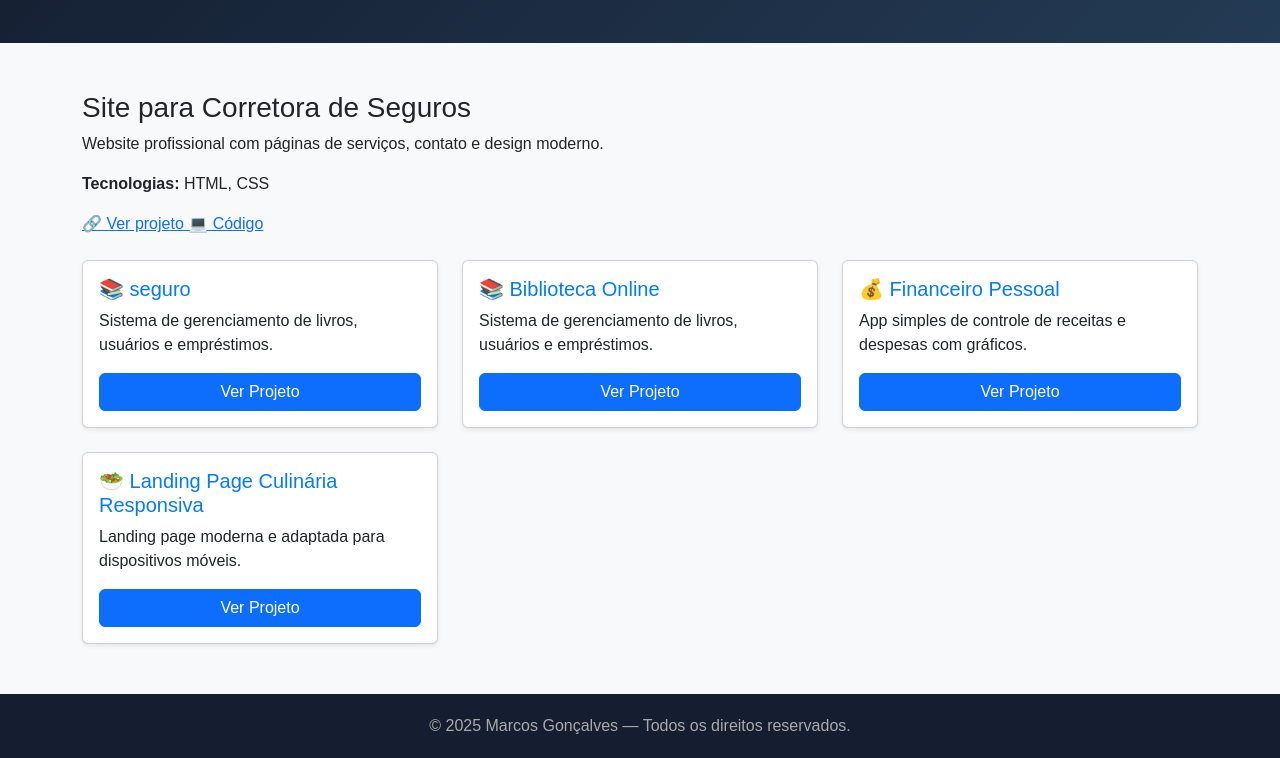
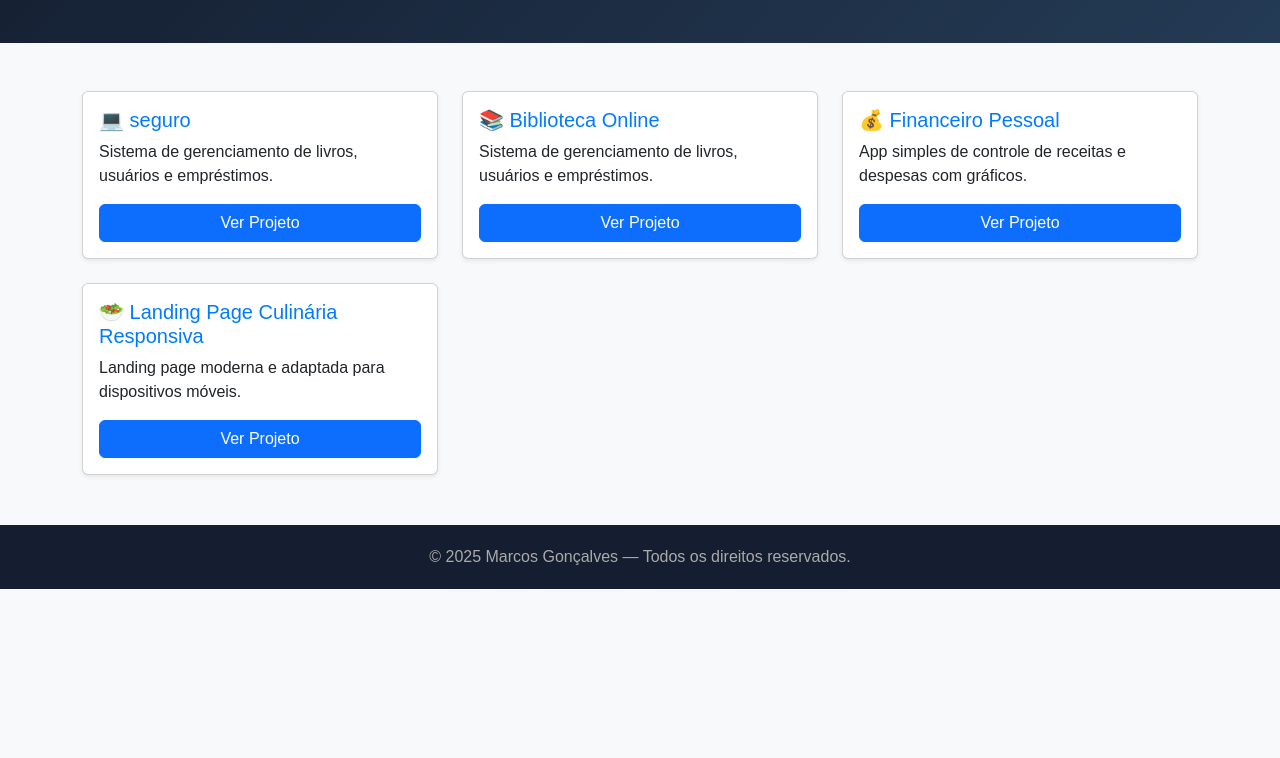
Before and after one commit to Marcossgoncalves/Marcossgoncalves, a plain HTML site: page index.html in a window 1280 px wide. Shown: the part 140-898 px from the top of the page. After the commit the page ends 800 px from the top, so only its background shows below. Drawn offline with nearby package versions, Linux system fonts and the light colour scheme.

Commit message:
Remove project details and update seguro link
Removed project details for 'Site para Corretora de Seguros' and updated project link for 'seguro'.

```diff
--- a/index.html
+++ b/index.html
@@ -46,27 +46,12 @@
 <main class="container my-5">
   <div class="row g-4">
 
-    <div class="projeto">
-  <h3>Site para Corretora de Seguros</h3>
-  <p>Website profissional com páginas de serviços, contato e design moderno.</p>
-  <p><strong>Tecnologias:</strong> HTML, CSS</p>
-
-  <a href="https://marcossgoncalves.github.io/seguros/" target="_blank">
-    🔗 Ver projeto
-  </a>
-
-  <a href="https://github.com/marcossgoncalves/seguros" target="_blank">
-    💻 Código
-  </a>
-</div>
-
-
     <div class="col-md-4">
       <div class="card h-100 shadow-sm">
         <div class="card-body d-flex flex-column">
-          <h5 class="card-title">📚 seguro </h5>
+          <h5 class="card-title">💻 seguro </h5>
           <p class="card-text flex-grow-1">Sistema de gerenciamento de livros, usuários e empréstimos.</p>
-          <a href="https://marcossgoncalves.github.io/Biblioteca-online/" target="_blank" class="btn btn-primary mt-auto">Ver Projeto</a>
+          <a href="https://marcossgoncalves.github.io/seguro/" target="_blank" class="btn btn-primary mt-auto">Ver Projeto</a>
         </div>
       </div>
     </div>
```
